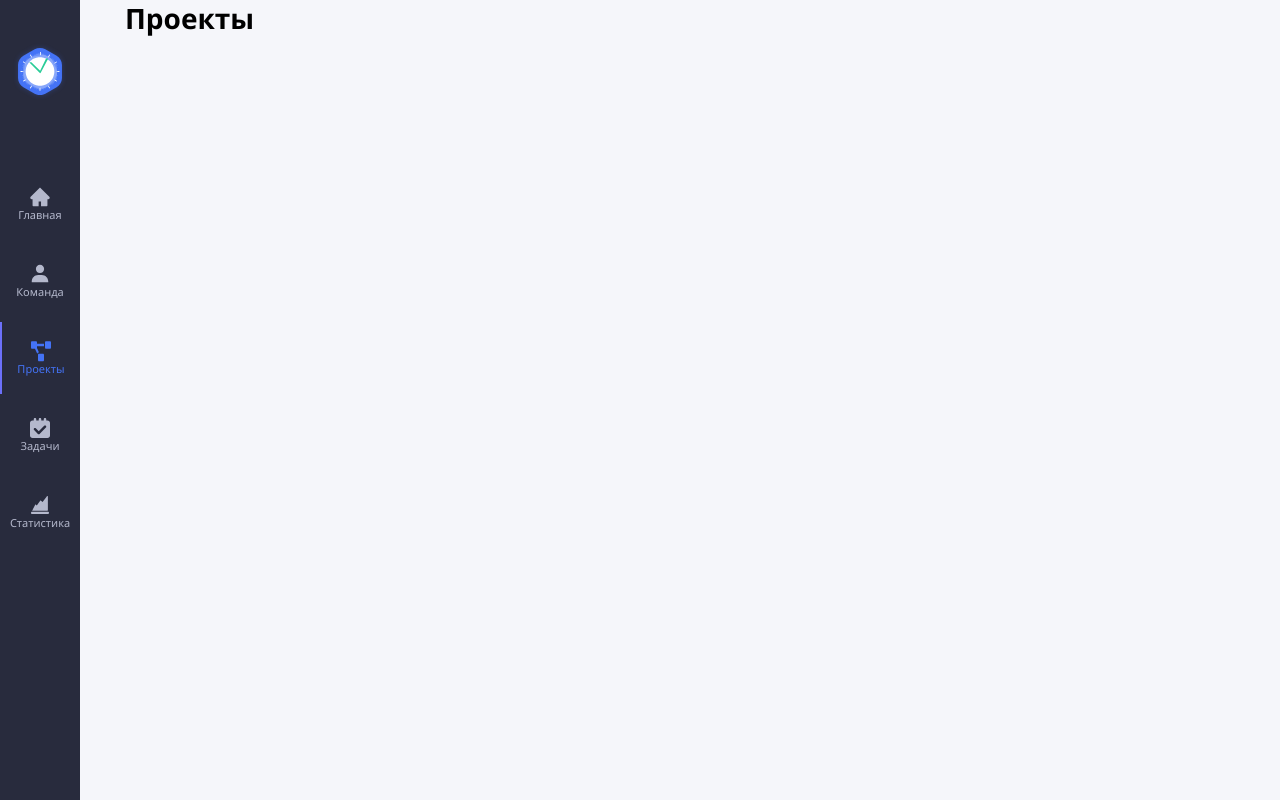
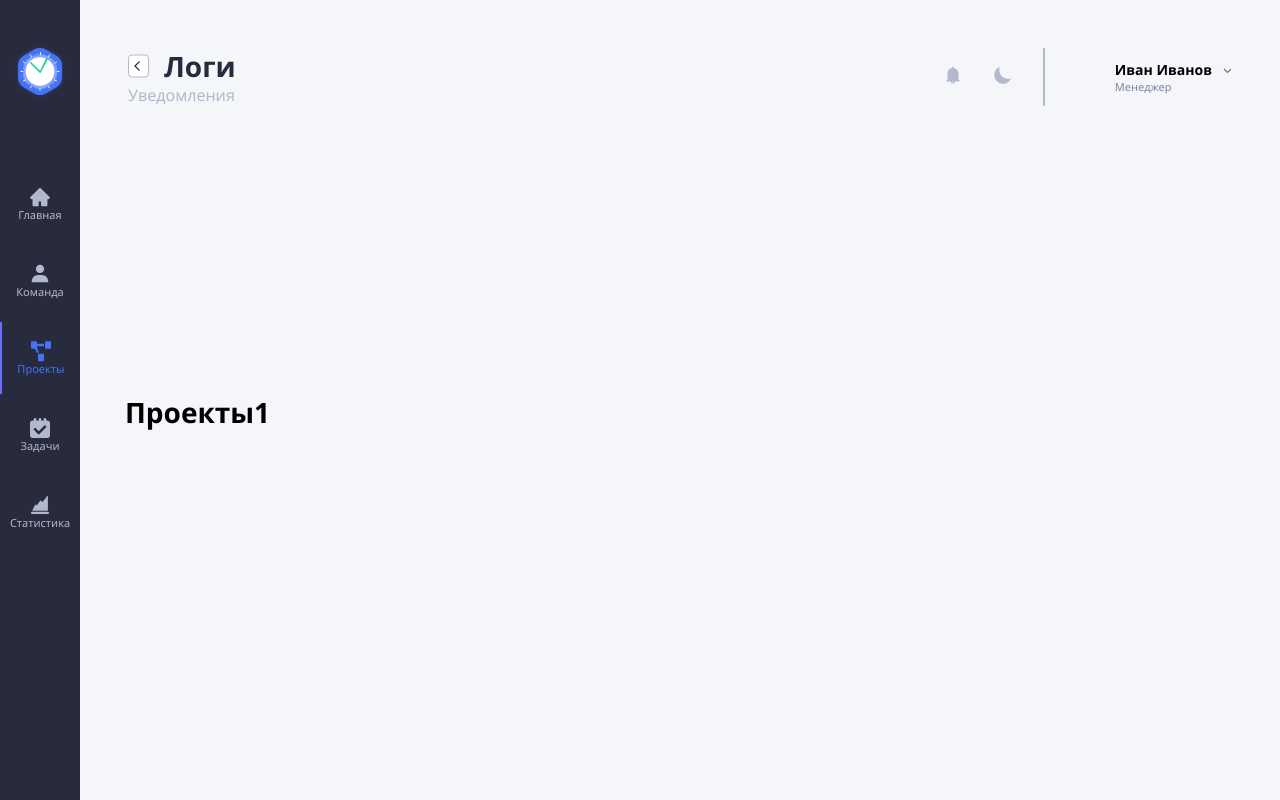
Before and after one commit to NagaiMatsuge/Credo-Manager-Client, a Vue app: page /projects in a window 1280 px wide. Built offline with nearby package versions, Linux system fonts and the light colour scheme; a web font is replaced by a local one.

Commit message:
Header Started

```diff
--- /dev/null
+++ b/src/assets/scss/components/header.scss
@@ -0,0 +1,76 @@
+@import "../var.scss";
+
+.header {
+  // position: fixed;
+  // top: 0;
+  // right: 0;
+  padding: 48px 48px 48px 48px;
+  display: flex;
+  width: 100%;
+  justify-content: space-between;
+  .page_info {
+    display: flex;
+    flex-direction: column;
+    .page_title {
+      display: flex;
+      .back_icon {
+        display: flex;
+        justify-content: center;
+        align-items: center;
+        padding-right: 15px;
+      }
+      .page_name {
+        font-family: Segoe UI;
+        font-size: 28px;
+        line-height: 130%;
+        color: $black;
+        font-weight: bold;
+      }
+    }
+    .page_subtitle {
+      font-style: normal;
+      font-weight: normal;
+      color: $light8;
+    }
+  }
+  .user_info {
+    display: flex;
+    .controls {
+      display: flex;
+      justify-content: center;
+      align-items: center;
+      border-right: solid 2px $light8;
+      div {
+        padding-right: 31px;
+      }
+    }
+    .user_credentials {
+      display: flex;
+      padding-left: 28px;
+      .user_image {
+        width: 42px;
+        height: 42px;
+      }
+      .user_details {
+        display: flex;
+        flex-direction: column;
+        justify-content: center;
+        .user_name {
+          font-weight: bold;
+          font-size: 14px;
+          display: flex;
+          justify-content: center;
+          align-items: center;
+          svg {
+            margin-left: 11px;
+          }
+        }
+        .user_role {
+          font-weight: normal;
+          font-size: 11px;
+          color: $gray6;
+        }
+      }
+    }
+  }
+}
--- a/src/assets/scss/layouts/main.scss
+++ b/src/assets/scss/layouts/main.scss
@@ -1,7 +1,11 @@
 .main__layout {
   display: flex;
 }
-.content{
+.content {
   width: 100%;
-  background: #F5F6FA;
+  background: #f5f6fa;
 }
+._container {
+  margin-top: 240px;
+  position: relative;
+}
--- /dev/null
+++ b/src/components/DropDown.vue
@@ -0,0 +1,24 @@
+<template>
+  <ul>
+    <li
+      v-for="(item, index) in items"
+      :key="index"
+    >
+      <router-link :to="item.link">{{item.name}}</router-link>
+    </li>
+  </ul>
+</template>
+
+<script>
+export default {
+  props: {
+    items: {
+      type: Array,
+      default: null,
+    },
+  },
+};
+</script>
+
+<style>
+</style>
--- /dev/null
+++ b/src/components/Header.vue
@@ -0,0 +1,128 @@
+<template>
+  <div class="header">
+    <div class="page_info">
+      <div class="page_title">
+        <div class="back_icon">
+          <svg
+            width="21"
+            height="24"
+            viewBox="0 0 21 24"
+            fill="none"
+            xmlns="http://www.w3.org/2000/svg"
+          >
+            <rect
+              x="0.5"
+              y="1"
+              width="20"
+              height="22"
+              rx="3.5"
+              fill="white"
+            />
+            <path
+              d="M6.54038 11.5404C6.28654 11.7942 6.28654 12.2058 6.54038 12.4596L10.677 16.5962C10.9308 16.85 11.3424 16.85 11.5962 16.5962C11.85 16.3424 11.85 15.9308 11.5962 15.677L7.91924 12L11.5962 8.32304C11.85 8.0692 11.85 7.65765 11.5962 7.40381C11.3424 7.14996 10.9308 7.14997 10.677 7.40381L6.54038 11.5404ZM8 11.35L7 11.35L7 12.65L8 12.65L8 11.35Z"
+              fill="#282B3D"
+            />
+            <rect
+              x="0.5"
+              y="1"
+              width="20"
+              height="22"
+              rx="3.5"
+              stroke="#B4B8CC"
+            />
+          </svg>
+        </div>
+        <div class="page_name">Логи</div>
+      </div>
+      <div class="page_subtitle">
+        Уведомления
+      </div>
+    </div>
+    <div class="user_info">
+      <div class="controls">
+        <div class="notifications">
+          <svg
+            width="20"
+            height="20"
+            viewBox="0 0 20 20"
+            fill="none"
+            xmlns="http://www.w3.org/2000/svg"
+          >
+            <path
+              d="M15.9375 15H15.4688V8.35938C15.4688 5.60352 13.4316 3.32422 10.7812 2.94531V2.1875C10.7812 1.75586 10.4316 1.40625 10 1.40625C9.56836 1.40625 9.21875 1.75586 9.21875 2.1875V2.94531C6.56836 3.32422 4.53125 5.60352 4.53125 8.35938V15H4.0625C3.7168 15 3.4375 15.2793 3.4375 15.625V16.25C3.4375 16.3359 3.50781 16.4062 3.59375 16.4062H7.8125C7.8125 17.6133 8.79297 18.5938 10 18.5938C11.207 18.5938 12.1875 17.6133 12.1875 16.4062H16.4062C16.4922 16.4062 16.5625 16.3359 16.5625 16.25V15.625C16.5625 15.2793 16.2832 15 15.9375 15ZM10 17.3438C9.48242 17.3438 9.0625 16.9238 9.0625 16.4062H10.9375C10.9375 16.9238 10.5176 17.3438 10 17.3438Z"
+              fill="#B4B8CC"
+            />
+          </svg>
+        </div>
+        <div class="theme">
+          <svg
+            width="18"
+            height="18"
+            viewBox="0 0 18 18"
+            fill="none"
+            xmlns="http://www.w3.org/2000/svg"
+          >
+            <path
+              fill-rule="evenodd"
+              clip-rule="evenodd"
+              d="M17.1626 12.1625C15.5806 12.7763 13.8542 12.9168 12.1937 12.567C10.5333 12.2171 9.01034 11.392 7.81044 10.1921C6.61053 8.9922 5.78542 7.46928 5.43559 5.80882C5.08575 4.14835 5.22628 2.42199 5.84007 0.839966C3.93979 1.58053 2.35773 2.96136 1.36704 4.74407C0.376355 6.52677 0.0392264 8.59945 0.413863 10.6042C0.7885 12.609 1.85139 14.4201 3.41901 15.7247C4.98663 17.0293 6.96059 17.7456 9.00007 17.75C10.7654 17.7504 12.4896 17.2171 13.9463 16.2199C15.4031 15.2227 16.5242 13.8083 17.1626 12.1625Z"
+              fill="#B4B8CC"
+            />
+          </svg>
+        </div>
+      </div>
+      <div class="user_credentials">
+        <div class="user_image"></div>
+        <div class="user_details">
+          <div class="user_name">Иван Иванов
+            <svg
+              width="9"
+              height="6"
+              viewBox="0 0 9 6"
+              fill="none"
+              xmlns="http://www.w3.org/2000/svg"
+            >
+              <path
+                d="M4.14645 5.85355C4.34171 6.04882 4.65829 6.04882 4.85355 5.85355L8.03553 2.67157C8.2308 2.47631 8.2308 2.15973 8.03553 1.96447C7.84027 1.7692 7.52369 1.7692 7.32843 1.96447L4.5 4.79289L1.67157 1.96447C1.47631 1.7692 1.15973 1.7692 0.964466 1.96447C0.769204 2.15973 0.769204 2.47631 0.964466 2.67157L4.14645 5.85355ZM4 4.5L4 5.5L5 5.5L5 4.5L4 4.5Z"
+                fill="#575A64"
+              />
+            </svg>
+          </div>
+          <div class="user_role">Менеджер</div>
+          <!-- <DropDown :items="items" /> -->
+        </div>
+      </div>
+    </div>
+  </div>
+</template>
+
+<script>
+// import DropDown from "@/components/DropDown";
+export default {
+  data() {
+    return {
+      items: [
+        {
+          link: "/logout?message=logout",
+          name: "Logout",
+        },
+        {
+          link: "/login?message=login",
+          name: "Login",
+        },
+        {
+          link: "/settings",
+          name: "Settings",
+        },
+      ],
+    };
+  },
+  components: {
+    // DropDown,
+  },
+};
+</script>
+
+<style lang="scss">
+@import "@/assets/scss/components/header";
+</style>
--- a/src/layouts/MainLayout.vue
+++ b/src/layouts/MainLayout.vue
@@ -2,6 +2,7 @@
   <div class="main__layout">
     <Sidebar />
     <div class="content">
+      <Header />
       <div class="_container">
         <router-view />
       </div>
@@ -9,15 +10,17 @@
   </div>
 </template>
 <script>
-import Sidebar from '@/components/Sidebar'
+import Sidebar from "@/components/Sidebar";
+import Header from "@/components/Header";
 export default {
   name: "MainLayots",
   data() {
     return {};
   },
-  components:{
+  components: {
     Sidebar,
-  }
+    Header,
+  },
 };
 </script>
 <style lang='scss'>
--- a/src/main.js
+++ b/src/main.js
@@ -1,19 +1,19 @@
-import Vue from 'vue'
+import Vue from "vue";
 
-import Vuelidate from 'vuelidate'
-import axios from 'axios'
+import Vuelidate from "vuelidate";
+import axios from "axios";
 
-import App from './App.vue'
-import router from './router'
-import store from './store'
+import App from "./App.vue";
+import router from "./router";
+import store from "./store";
 
-Vue.config.productionTip = false
+Vue.config.productionTip = false;
 
-Vue.use(Vuelidate)
+Vue.use(Vuelidate);
 
 new Vue({
   router,
   store,
   axios,
-  render: h => h(App)
-}).$mount('#app')
+  render: (h) => h(App),
+}).$mount("#app");
--- a/src/views/pages/Home.vue
+++ b/src/views/pages/Home.vue
@@ -2,7 +2,6 @@
   <div class="home">
     <div class="page__title">
       <h1>Сводная информация</h1>
-      <Header />
     </div>
     <div class="home__app">
     </div>
@@ -12,6 +11,5 @@
 <script>
 export default {
   name: "Home",
-
 };
 </script>
--- a/src/views/pages/Projects.vue
+++ b/src/views/pages/Projects.vue
@@ -1,10 +1,10 @@
 <template>
-   <div>
-      <div class="page__title">
-      <h1>Проекты</h1>
+  <div>
+    <div class="page__title">
+      <h1>Проекты1</h1>
       <Header />
     </div>
-   </div>
+  </div>
 </template>
 <script >
 </script>
--- a/src/views/pages/Statistics.vue
+++ b/src/views/pages/Statistics.vue
@@ -1,10 +1,9 @@
 <template>
-<div>
-   <div class="page__title">
+  <div>
+    <div class="page__title">
       <h1>Статистика</h1>
-      <Header />
     </div>
-</div>
+  </div>
 </template>
 <script>
 </script>
--- a/src/views/pages/Tasks.vue
+++ b/src/views/pages/Tasks.vue
@@ -2,7 +2,6 @@
   <div>
     <div class="page__title">
       <h1>Задачи</h1>
-      <Header />
     </div>
   </div>
 </template>
```
Also changed, not shown: src/views/pages/users/User.vue (+66 -17 lines), 1 other file (tests, documents, lock files or other folders).
